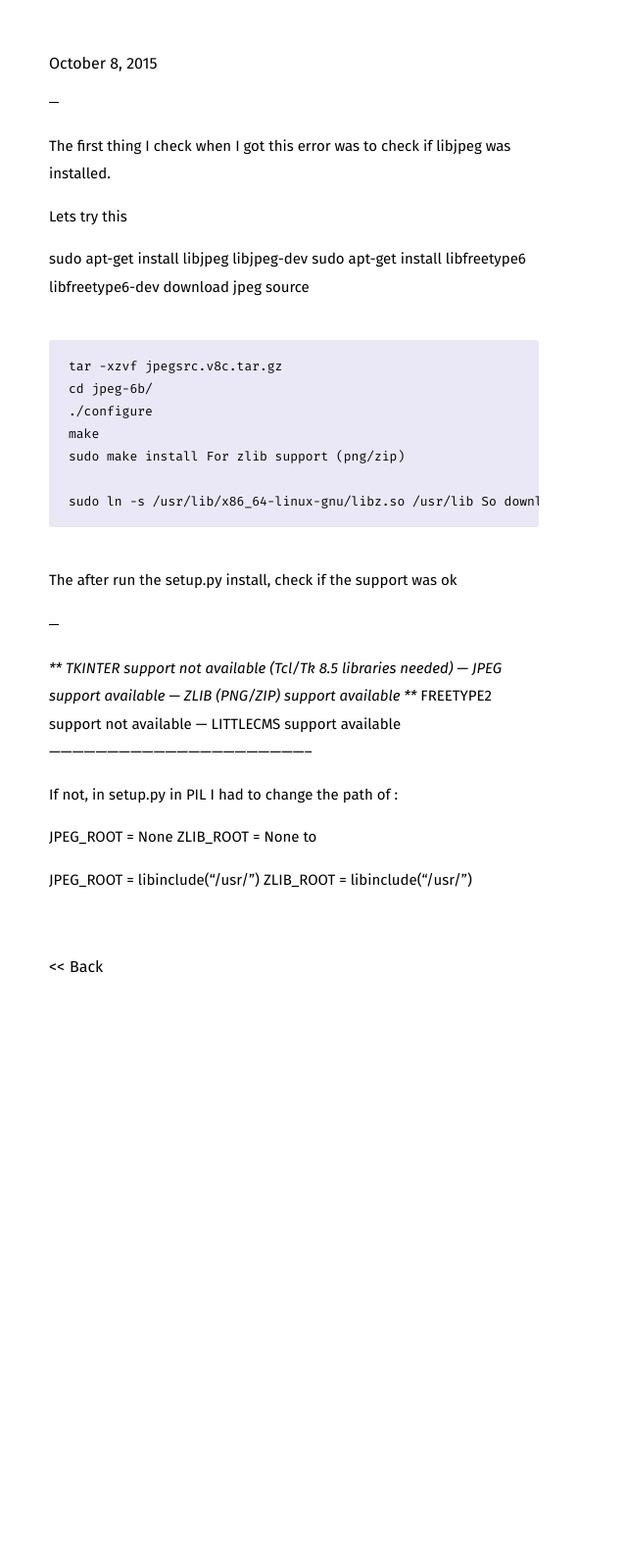
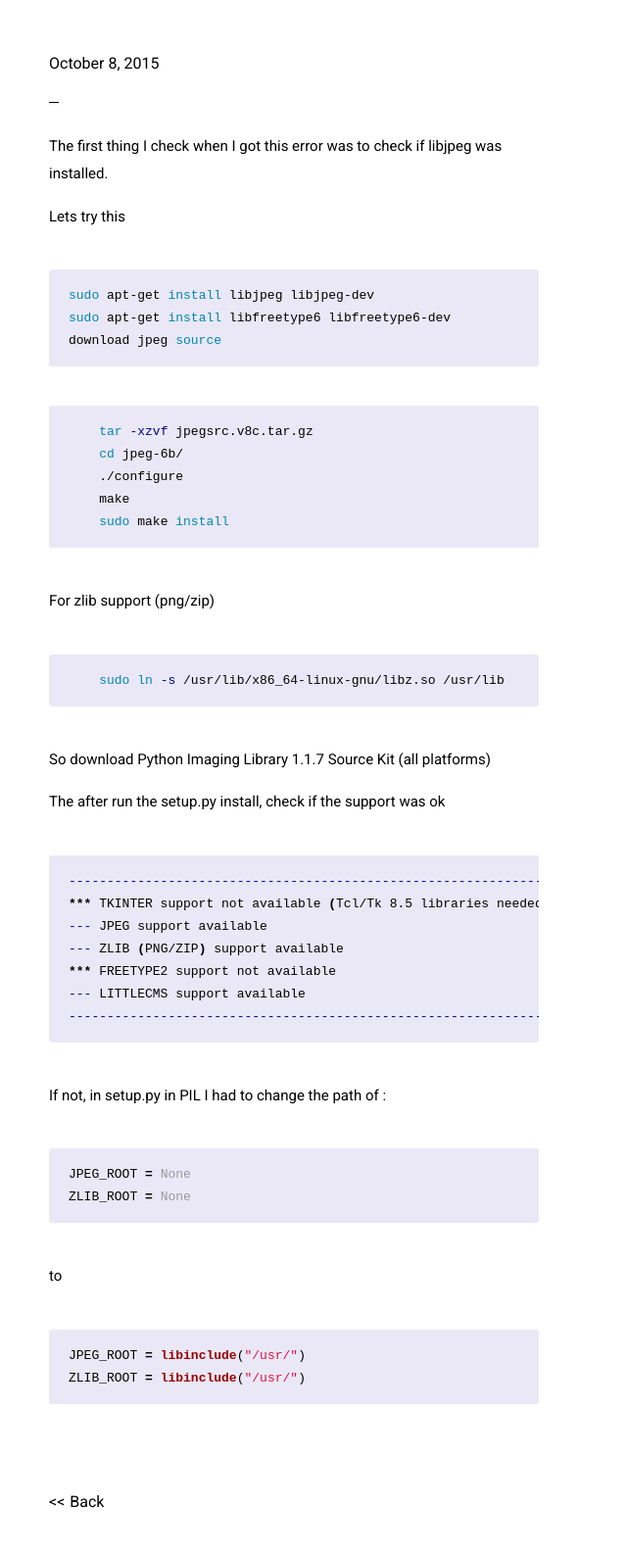
Before and after one commit to llazzaro/llazzaro.github.io, a Jekyll site: the page built from _posts/2011-05-07-SOLVED-PYTHON-PIL-IOERROR-DECODER-JPEG-NOT-AVAILABLE.md, in a window 1280 px wide. Shown: the whole page at 98% size, without its empty margins (0-640 px from the left). Built offline with Jekyll 4.4.1, drawn with Linux system fonts in a browser that asks for light colours; before the commit the page ends 1041 px from its top, so only the background shows below that.

Commit message:
change font and add highlight in post

```diff
--- a/_includes/head.html
+++ b/_includes/head.html
@@ -30,3 +30,4 @@
 <link rel="stylesheet" href="/assets/css/syntax.css">
 
 <link rel="canonical" href="{{ page.url | replace:'index.html','' | prepend: site.url }}">
+<link href='https://fonts.googleapis.com/css?family=Roboto' rel='stylesheet' type='text/css'>
--- a/_layouts/default.html
+++ b/_layouts/default.html
@@ -1,5 +1,5 @@
 <!DOCTYPE html>
-<html lang="{% if page.lang %}{{ page.lang }}{% else %}en{% endif %}">
+<html lang='{% if page.lang %}{{ page.lang }}{% else %}en{% endif %}'>
 
 	<head>
 		{% include head.html %}
@@ -16,17 +16,14 @@
 		{% if page.path contains '_posts' %}
 
 			{% if content contains 'reversefootnote' %}
-				<aside class="note"></aside>
-				<script async src="/assets/footnotes.js"></script>
+				<aside class='note'></aside>
+				<script async src='/assets/footnotes.js'></script>
 			{% endif %}
 
 			{% if content contains 'twitter-tweet' %}
-				<script async src="//platform.twitter.com/widgets.js" charset="utf-8"></script>
+				<script async src='//platform.twitter.com/widgets.js' charset='utf-8'></script>
 			{% endif %}
 
 		{% endif %}
-
-		<link href="//fonts.googleapis.com/css?family=Fira+Sans:400,700,400italic,700italic|Fira+Mono:400,700" rel="stylesheet">
-
 	</body>
 </html>
--- a/_posts/2011-05-07-SOLVED-PYTHON-PIL-IOERROR-DECODER-JPEG-NOT-AVAILABLE.md
+++ b/_posts/2011-05-07-SOLVED-PYTHON-PIL-IOERROR-DECODER-JPEG-NOT-AVAILABLE.md
@@ -8,22 +8,30 @@
 
 Lets try this
 
+{% highlight bash %}
 sudo apt-get install libjpeg libjpeg-dev
 sudo apt-get install libfreetype6 libfreetype6-dev
 download jpeg source
+{% endhighlight %}
 
+
+{% highlight bash %}
     tar -xzvf jpegsrc.v8c.tar.gz
     cd jpeg-6b/
     ./configure
     make
     sudo make install
+{% endhighlight %}
 For zlib support (png/zip)
 
+{% highlight bash %}
     sudo ln -s /usr/lib/x86_64-linux-gnu/libz.so /usr/lib
+{% endhighlight %}
 So download Python Imaging Library 1.1.7 Source Kit (all platforms)
 
 The after run the setup.py install, check if the support was ok
 
+{% highlight bash %}
 --------------------------------------------------------------------
 *** TKINTER support not available (Tcl/Tk 8.5 libraries needed)
 --- JPEG support available
@@ -31,12 +39,17 @@
 *** FREETYPE2 support not available
 --- LITTLECMS support available
 --------------------------------------------------------------------
+{% endhighlight %}
 
 If not, in setup.py in PIL I had to change the path of :
 
+{% highlight python %}
 JPEG_ROOT = None
 ZLIB_ROOT = None
+{% endhighlight %}
 to
 
+{% highlight python %}
 JPEG_ROOT = libinclude("/usr/")
 ZLIB_ROOT = libinclude("/usr/")
+{% endhighlight %}
--- a/assets/css/basic.scss
+++ b/assets/css/basic.scss
@@ -2,7 +2,7 @@
 ---
 
 body {
-	font-family: 'Fira Sans', sans-serif;
+  font-family: 'Roboto', sans-serif;
 	padding: 20px;
 	margin: 0;
 	font-weight: 400;
```
